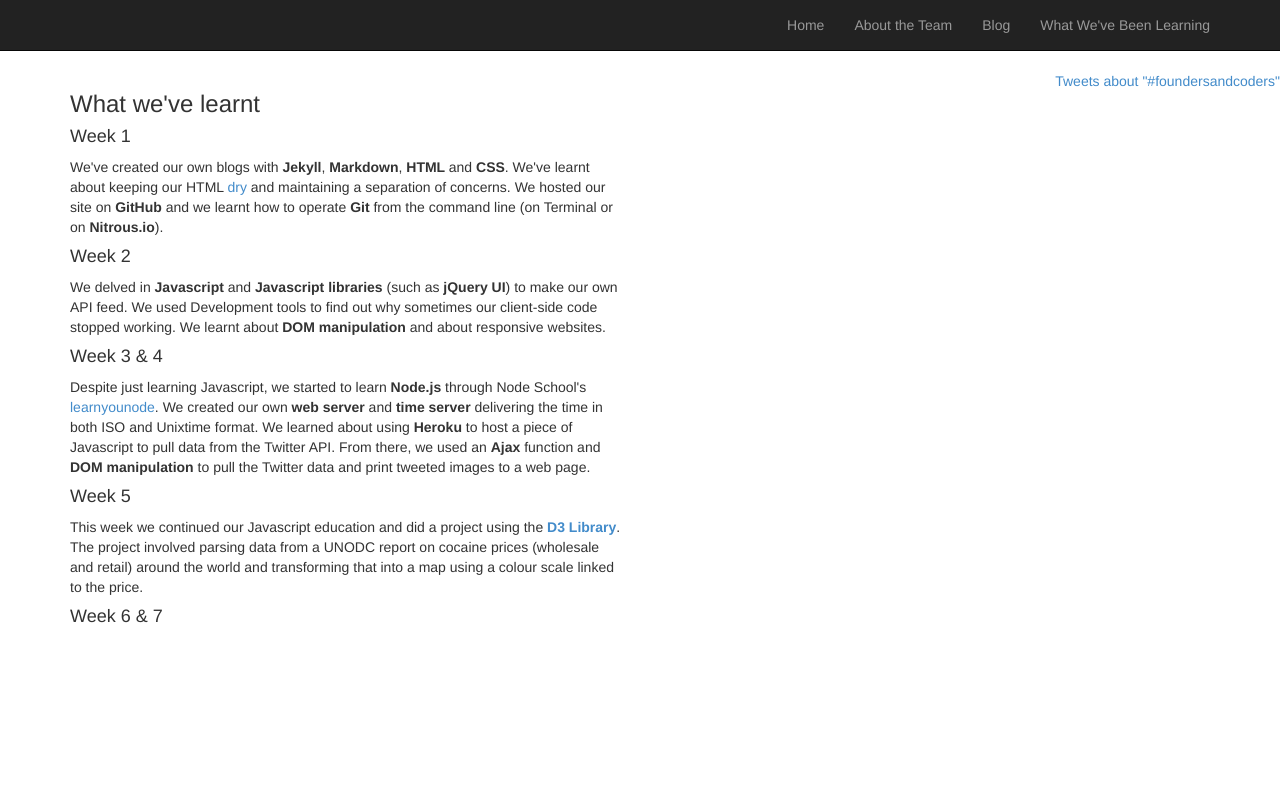
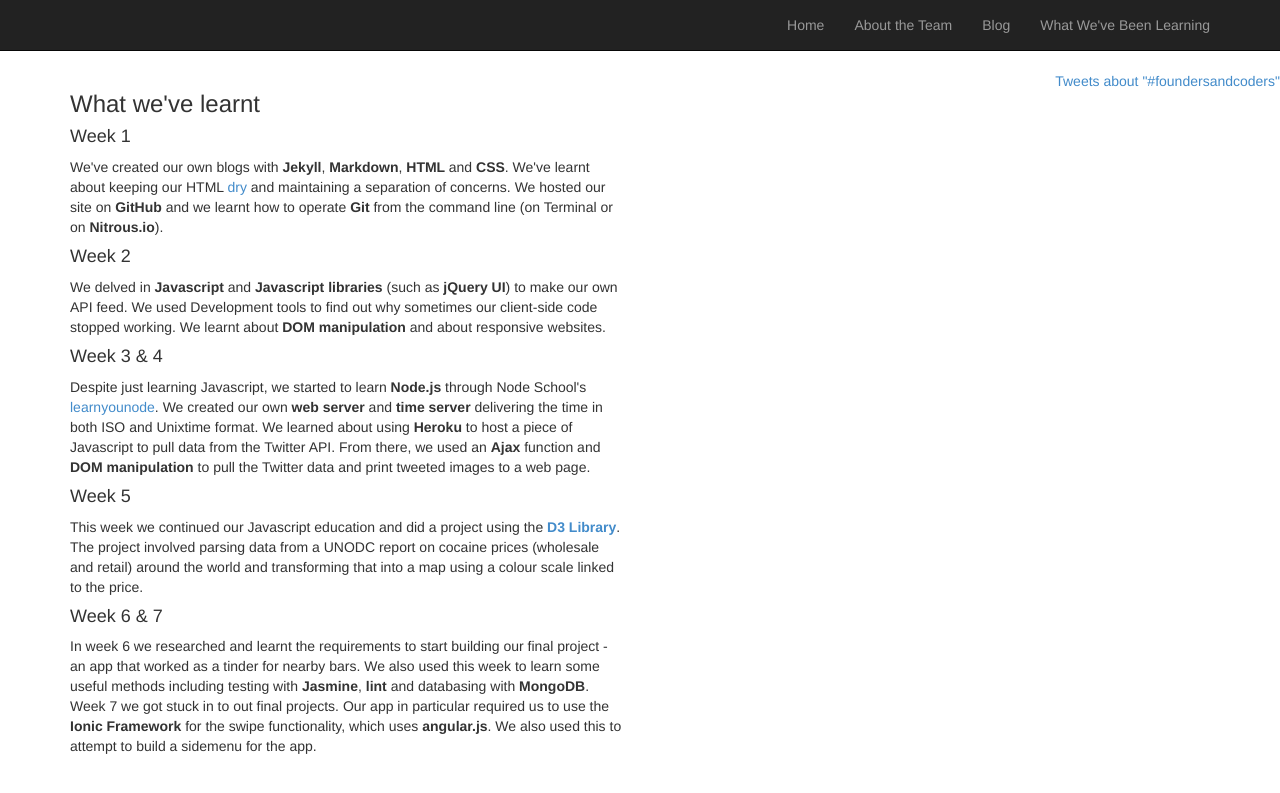
Before and after one commit to wsfan/4loop, a Jekyll site: the page built from whatwevelearnt.html, in a window 1280 px wide. Shown: the top 793 px of the page. Built offline with Jekyll 4.4.1, drawn with Linux system fonts in a browser that asks for light colours; nearby versions of some CDN libraries; comment, search, counter and statistics services are not loaded.

Commit message:
Update whatwevelearnt.html

```diff
--- a/whatwevelearnt.html
+++ b/whatwevelearnt.html
@@ -22,7 +22,10 @@
 This week we continued our Javascript education and did a project using the <a href="http://d3js.org/"><b>D3 Library</b></a>. The project involved parsing data from a UNODC report on cocaine prices (wholesale and retail) around the world and transforming that into a map using a colour scale linked to the price.
 
 <h4> Week 6 & 7</h4>
+In week 6 we researched and learnt the requirements to start building our final project - an app that worked as a tinder for nearby bars.
+We also used this week to learn some useful methods including testing with <b>Jasmine</b>, <b>lint</b> and databasing with <b>MongoDB</b>.
 
+Week 7 we got stuck in to out final projects. Our app in particular required us to use the <b>Ionic Framework</b> for the swipe functionality, which uses <b>angular.js</b>. We also used this to attempt to build a sidemenu for the app.
 
 
 </div>
```
Also changed, not shown: other parts of whatwevelearnt.html (+1 -1 lines).
